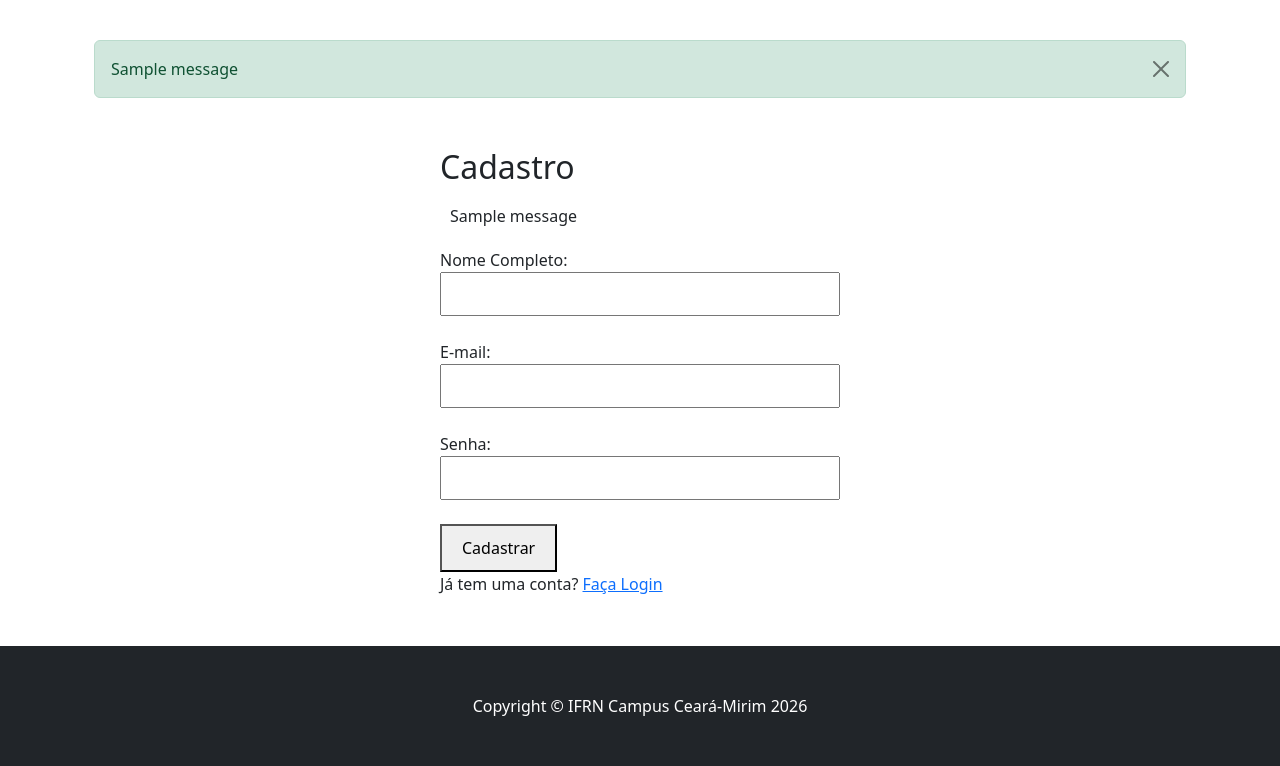
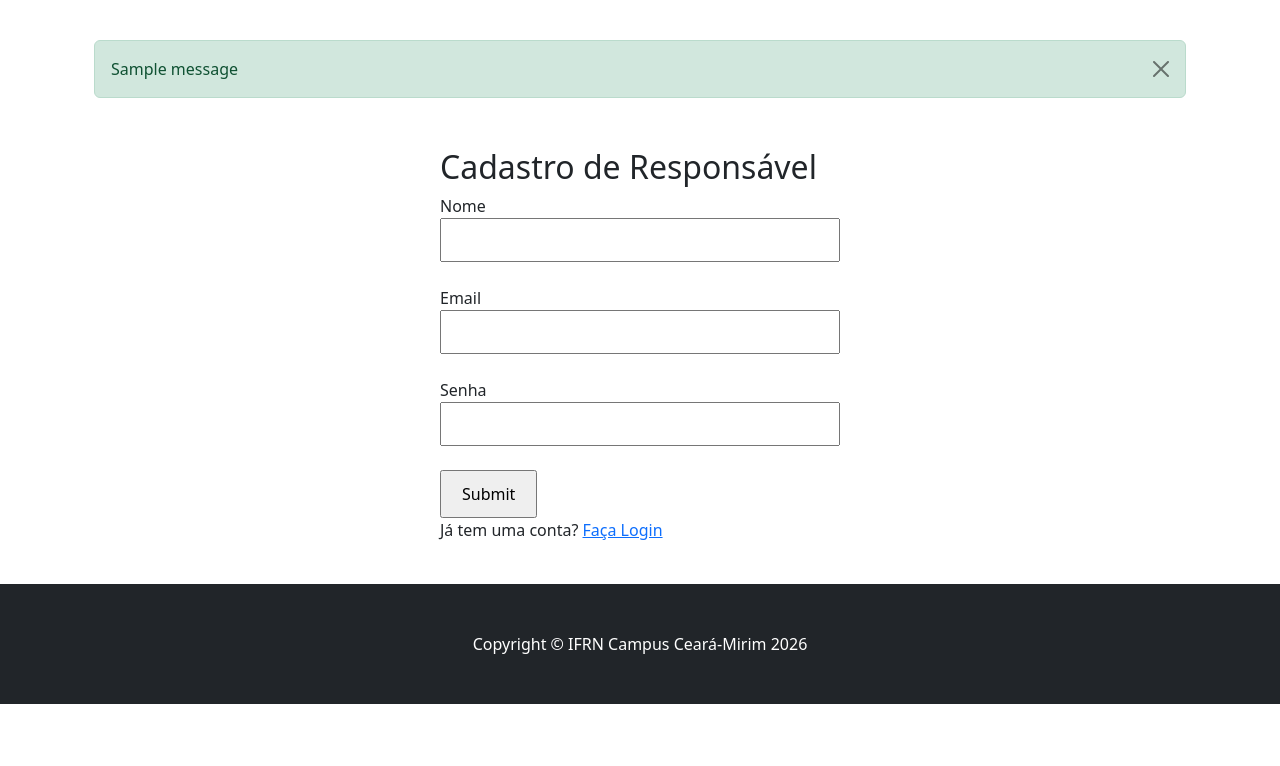
Before and after one commit to giovanna153/Sistema-Objetos-Perdidos-IFRNCM, a Flask app: template app/templates/cadastro.html in a window 1280 px wide. Shown: the part 56-822 px from the top of the page. After the commit the page ends 760 px from the top, so only its background shows below. Run offline with Flask 3, Linux system fonts and the light colour scheme; the template is opened without the code that fills it, so the values that code supplies are empty, except form fields; tables that the repository leaves empty hold one stand-in row (values such as "Sample post"); one stand-in notice (Sample message) is shown; form fields are guessed from the names that the template uses; some libraries are stand-ins or nearby versions.

Commit message:
usando {{form}} no templates

```diff
--- a/app/templates/cadastro.html
+++ b/app/templates/cadastro.html
@@ -1,38 +1,57 @@
 {% extends "base.html" %}
 
 {% block content %}
+
 <div style="max-width: 400px; margin: 50px auto;">
-    <h2>Cadastro</h2>
 
-    {% with messages = get_flashed_messages(with_categories=true) %}
-      {% if messages %}
-        {% for category, message in messages %}
-          <div style="padding: 10px; margin-bottom: 10px;" class="{{ category }}">{{ message }}</div>
-        {% endfor %}
-      {% endif %}
-    {% endwith %}
+    <h2>Cadastro de Responsável</h2>
 
-    <form action="{{ url_for('cadastro') }}" method="POST">
+    <form method="POST">
 
-        <input type="hidden" name="csrf_token" value="{{ csrf_token() }}">
+        {{ form.hidden_tag() }}
 
         <div>
-            <label for="nome">Nome Completo:</label><br>
-            <input type="text" id="nome" name="nome" required style="width: 100%; padding: 8px;">
+            {{ form.nome.label }}
+            {{ form.nome(style="width: 100%; padding: 8px;") }}
+
+            {% for erro in form.nome.errors %}
+                <small style="color: red;">{{ erro }}</small>
+            {% endfor %}
         </div>
+
         <br>
+
         <div>
-            <label for="email">E-mail:</label><br>
-            <input type="email" id="email" name="email" required style="width: 100%; padding: 8px;">
+            {{ form.email.label }}
+            {{ form.email(style="width: 100%; padding: 8px;") }}
+
+            {% for erro in form.email.errors %}
+                <small style="color: red;">{{ erro }}</small>
+            {% endfor %}
         </div>
+
         <br>
+
         <div>
-            <label for="senha">Senha:</label><br>
-            <input type="password" id="senha" name="senha" required style="width: 100%; padding: 8px;">
+            {{ form.senha.label }}
+            {{ form.senha(style="width: 100%; padding: 8px;") }}
+
+            {% for erro in form.senha.errors %}
+                <small style="color: red;">{{ erro }}</small>
+            {% endfor %}
         </div>
+
         <br>
-        <button type="submit" style="padding: 10px 20px;">Cadastrar</button>
+
+        {{ form.submit(style="padding: 10px 20px;") }}
+
     </form>
-    <p>Já tem uma conta? <a href="{{ url_for('login') }}">Faça Login</a></p>
+
+    <p>
+        Já tem uma conta?
+        <a href="{{ url_for('login') }}">Faça Login</a>
+    </p>
+
 </div>
+
 {% endblock %}
```
Also changed, not shown: app/templates/login.html (+30 -15 lines).
